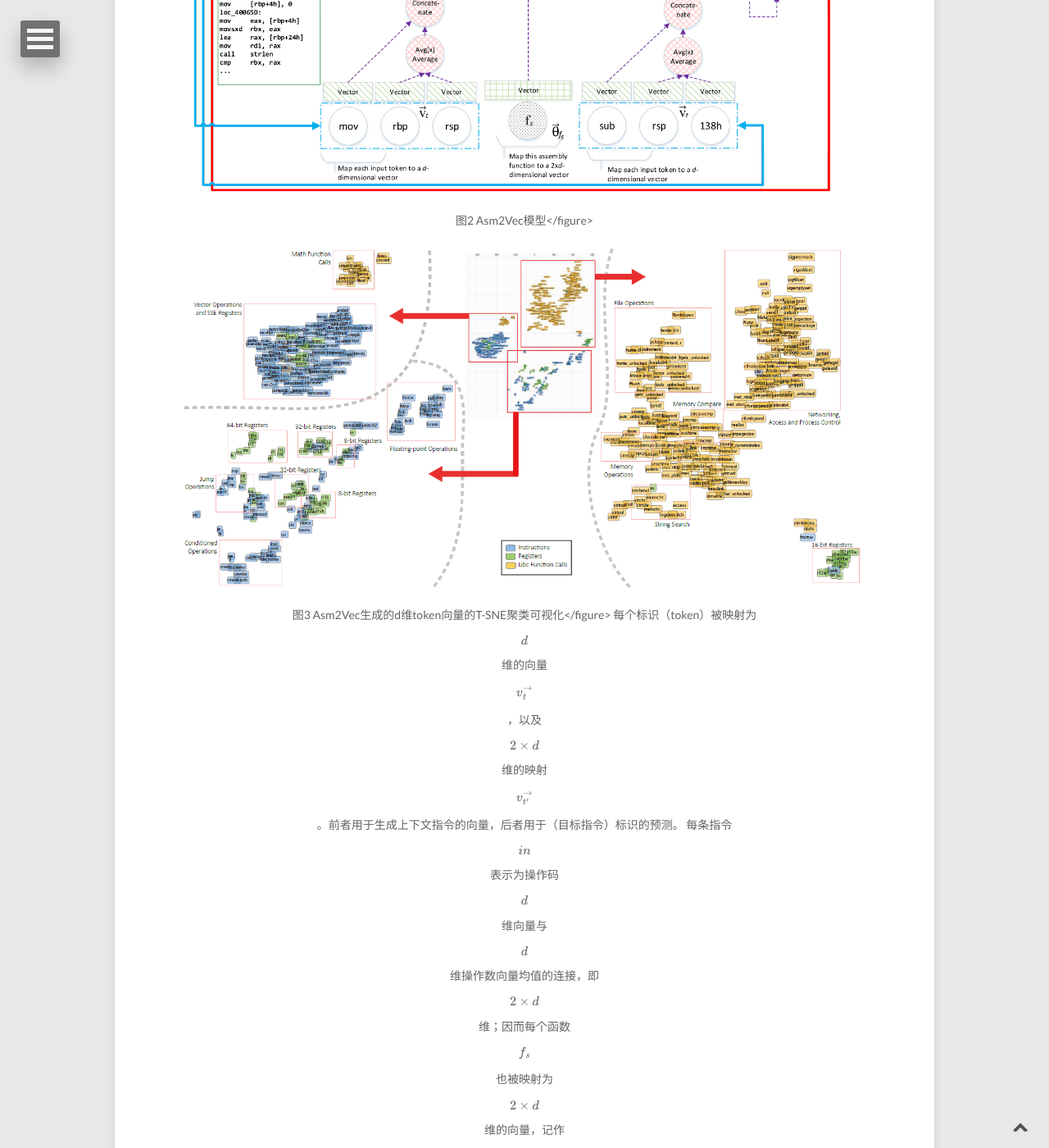
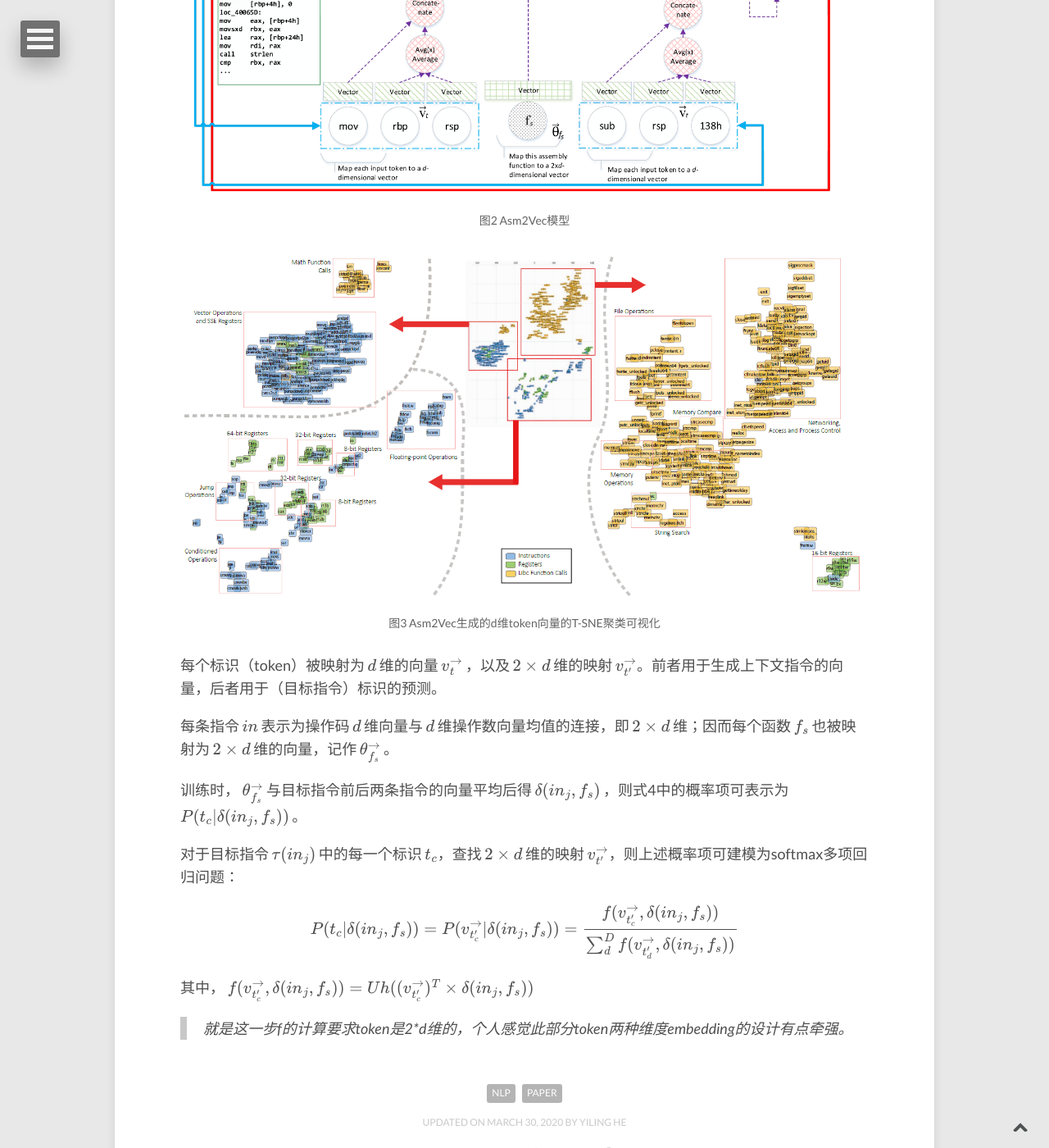
Before and after one commit to E0HYL/BLOG-OF-E0, a Jekyll site: the page built from _posts/2020-03-29-Binary2Vec.md, in a window 1280 px wide and 1400 px high, scrolled down 3382 px. Shown: the whole window at 82% size. Built offline with Jekyll 4.4.1, drawn with Linux system fonts in a browser that asks for light colours; nearby versions of some CDN libraries; formulas are drawn with MathJax 3; comment, search, counter and statistics services are not loaded; some of the changed text lies outside the part shown.

Commit message:
add closure for all figcaption

```diff
--- a/_posts/2020-03-29-Binary2Vec.md
+++ b/_posts/2020-03-29-Binary2Vec.md
@@ -90,9 +90,9 @@ $$\sum_{f_s}^{RP}\sum_{seq_i}^{S(f_s)}\sum_{in_j}^{seq_i}\sum_{t_c}^{\tau(in_j)}
 
 > 对应关系：句子 - 序列，词 - 指令；最后多出一个加和，是因为指令可进一步拆分为操作码和操作数
 
-<figure><img src="{{ site.url }}/images/asm2vec.PNG"  /><figcaption>图2 Asm2Vec模型</figure>
+<figure><img src="{{ site.url }}/images/asm2vec.PNG"  /><figcaption>图2 Asm2Vec模型</figcaption></figure>
 
-<figure><img src="{{ site.url }}/images/tokenvec.PNG"  /><figcaption>图3 Asm2Vec生成的d维token向量的T-SNE聚类可视化</figure>
+<figure><img src="{{ site.url }}/images/tokenvec.PNG"  /><figcaption>图3 Asm2Vec生成的d维token向量的T-SNE聚类可视化</figcaption></figure>
 
 每个标识（token）被映射为 $$d$$ 维的向量 $$v_t^{\rightarrow}$$ ，以及 $$2\times{d}$$ 维的映射 $$v_{t'}^{\rightarrow}$$。前者用于生成上下文指令的向量，后者用于（目标指令）标识的预测。
 
```
